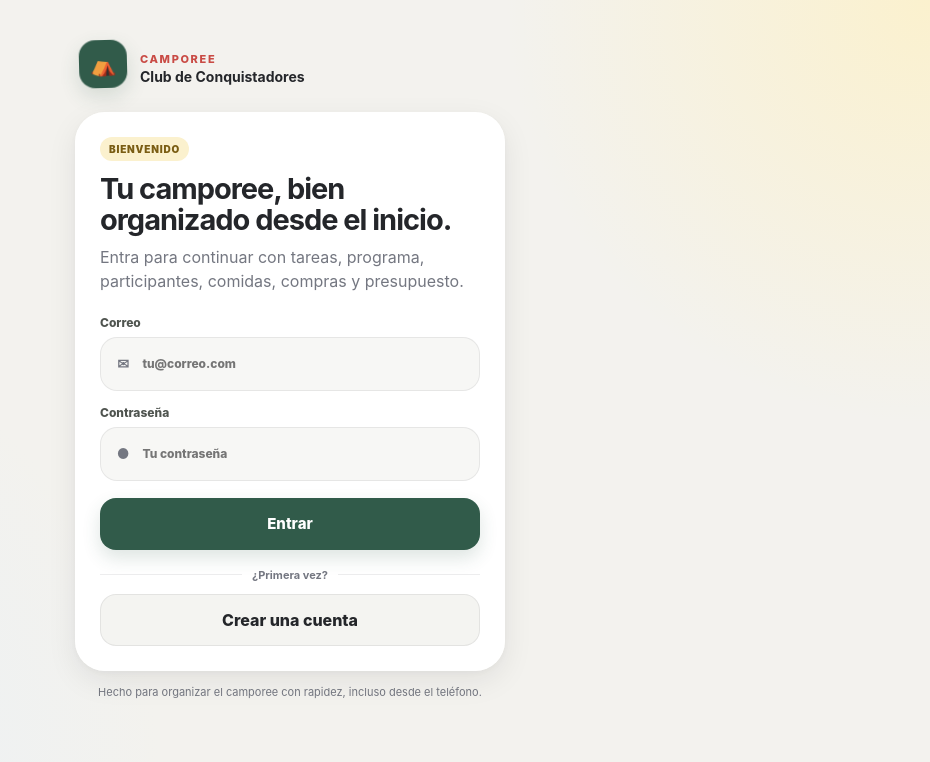
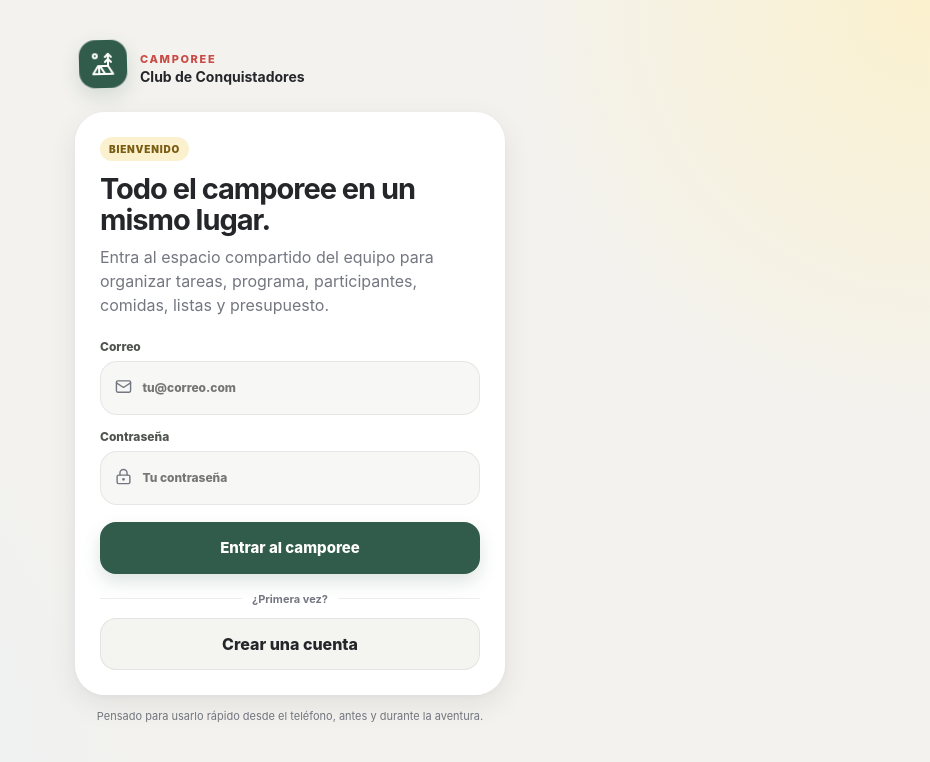
Before and after one commit to thebuuba/camporee-app, a Next.js app: page /login in a window 1280 px wide. Shown: the top 762 px of the page, without its empty margins (350-1280 px from the left). Built offline with nearby package versions, Linux system fonts and the light colour scheme.

Commit message:
Polish Camporee sign in experience

```diff
--- a/app/login/page.tsx
+++ b/app/login/page.tsx
@@ -1,41 +1,23 @@
 import Link from "next/link";
+import { LockKeyhole, Mail, TentTree } from "lucide-react";
 import { login } from "./actions";
 
 export default async function LoginPage({ searchParams }: { searchParams: Promise<{ error?: string; message?: string }> }) {
   const params = await searchParams;
-
   return <main className="auth-shell auth-shell-clean">
     <section className="auth-wrap">
-      <div className="auth-brand-row">
-        <div className="brand-badge">⛺</div>
-        <div><div className="eyebrow">CAMPOREE</div><strong>Club de Conquistadores</strong></div>
-      </div>
-
+      <div className="auth-brand-row"><div className="brand-badge"><TentTree size={24}/></div><div><div className="eyebrow">CAMPOREE</div><strong>Club de Conquistadores</strong></div></div>
       <section className="auth-card auth-card-ios">
-        <div className="auth-heading">
-          <span className="auth-kicker">BIENVENIDO</span>
-          <h1>Tu camporee, bien organizado desde el inicio.</h1>
-          <p className="auth-copy">Entra para continuar con tareas, programa, participantes, comidas, compras y presupuesto.</p>
-        </div>
-
-        {params.error ? <div className="auth-alert error">{params.error}</div> : null}
-        {params.message ? <div className="auth-alert success">{params.message}</div> : null}
-
+        <div className="auth-heading"><span className="auth-kicker">BIENVENIDO</span><h1>Todo el camporee en un mismo lugar.</h1><p className="auth-copy">Entra al espacio compartido del equipo para organizar tareas, programa, participantes, comidas, listas y presupuesto.</p></div>
+        {params.error ? <div className="auth-alert error">{params.error}</div> : null}{params.message ? <div className="auth-alert success">{params.message}</div> : null}
         <form className="auth-form auth-form-ios">
-          <label>Correo
-            <div className="field-card"><span>✉</span><input name="email" type="email" inputMode="email" autoComplete="email" placeholder="tu@correo.com" required /></div>
-          </label>
-          <label>Contraseña
-            <div className="field-card"><span>●</span><input name="password" type="password" autoComplete="current-password" placeholder="Tu contraseña" minLength={6} required /></div>
-          </label>
-          <button className="primary-btn auth-primary" formAction={login}>Entrar</button>
+          <label>Correo<div className="field-card"><span><Mail size={17}/></span><input name="email" type="email" inputMode="email" autoComplete="email" placeholder="tu@correo.com" required /></div></label>
+          <label>Contraseña<div className="field-card"><span><LockKeyhole size={17}/></span><input name="password" type="password" autoComplete="current-password" placeholder="Tu contraseña" minLength={6} required /></div></label>
+          <button className="primary-btn auth-primary" formAction={login}>Entrar al camporee</button>
         </form>
-
-        <div className="auth-divider"><span>¿Primera vez?</span></div>
-        <Link className="secondary-btn auth-link-btn" href="/signup">Crear una cuenta</Link>
+        <div className="auth-divider"><span>¿Primera vez?</span></div><Link className="secondary-btn auth-link-btn" href="/signup">Crear una cuenta</Link>
       </section>
-
-      <p className="auth-footnote">Hecho para organizar el camporee con rapidez, incluso desde el teléfono.</p>
+      <p className="auth-footnote">Pensado para usarlo rápido desde el teléfono, antes y durante la aventura.</p>
     </section>
   </main>;
 }
```
